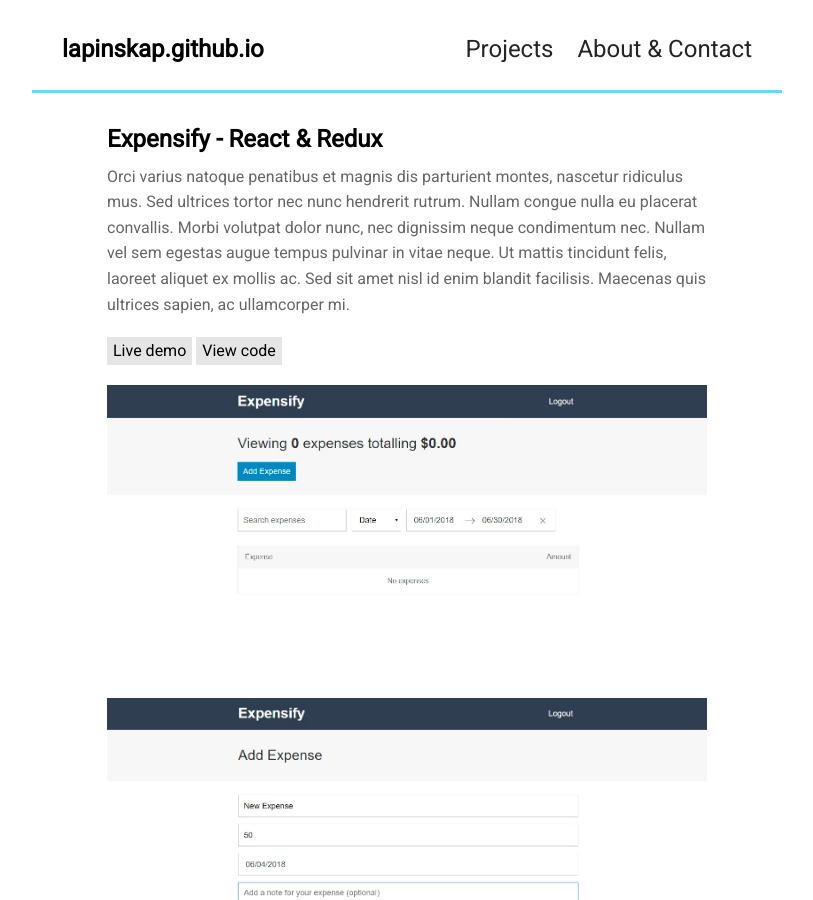
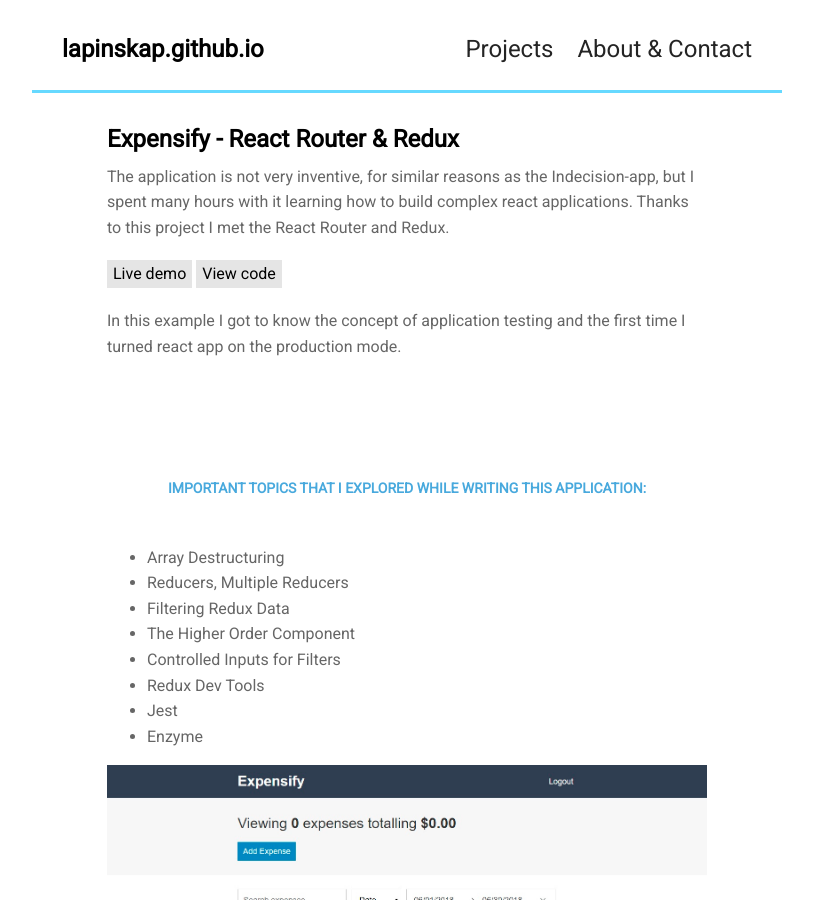
Before and after one commit to lapinskap/lapinskap.github.io, a Jekyll site: the page built from projects/proj-2.md, in a window 1280 px wide and 900 px high. Shown: the whole window, without its empty margins (233-1046 px from the left). Built offline with Jekyll 4.4.1, drawn with Linux system fonts in a browser that asks for light colours; nearby versions of some CDN libraries; comment, search, counter and statistics services are not loaded.

Commit message:
Change project n.2

```diff
--- a/projects/proj-2.md
+++ b/projects/proj-2.md
@@ -1,9 +1,9 @@
 ---
 layout: post
-title: 'Expensify - React & Redux'
+title: 'Expensify - React Router & Redux'
 ---
 
-Orci varius natoque penatibus et magnis dis parturient montes, nascetur ridiculus mus. Sed ultrices tortor nec nunc hendrerit rutrum. Nullam congue nulla eu placerat convallis. Morbi volutpat dolor nunc, nec dignissim neque condimentum nec. Nullam vel sem egestas augue tempus pulvinar in vitae neque. Ut mattis tincidunt felis, laoreet aliquet ex mollis ac. Sed sit amet nisl id enim blandit facilisis. Maecenas quis ultrices sapien, ac ullamcorper mi.
+The application is not very inventive, for similar reasons as the Indecision-app, but I spent many hours with it learning how to build complex react applications. Thanks to this project I met the React Router and Redux.
 
 <a href="http://www.google.com" target="_blank"><button name="button" class="btn">Live demo</button></a>
 <a href="https://gitlab.com/lapinskap/expensify" target="_blank"><button name="button" class="btn">View code</button></a>
@@ -17,6 +17,18 @@
 }
 </style>
 
+In this example I got to know the concept of application testing and the first time I turned react app on the production mode.
+### Important topics that I explored while writing this application:
+* Array Destructuring
+* Reducers, Multiple Reducers
+* Filtering Redux Data
+* The Higher Order Component
+* Controlled Inputs for Filters
+* Redux Dev Tools
+* Jest
+* Enzyme
+
+
 {% include image.html url="http://www.gratisography.com" image="projects/proj-2/stretch.jpg" %}
 
 {% include image.html url="http://www.gratisography.com" image="projects/proj-2/add.jpg" %}
```
Also changed, not shown: 2 other files.
